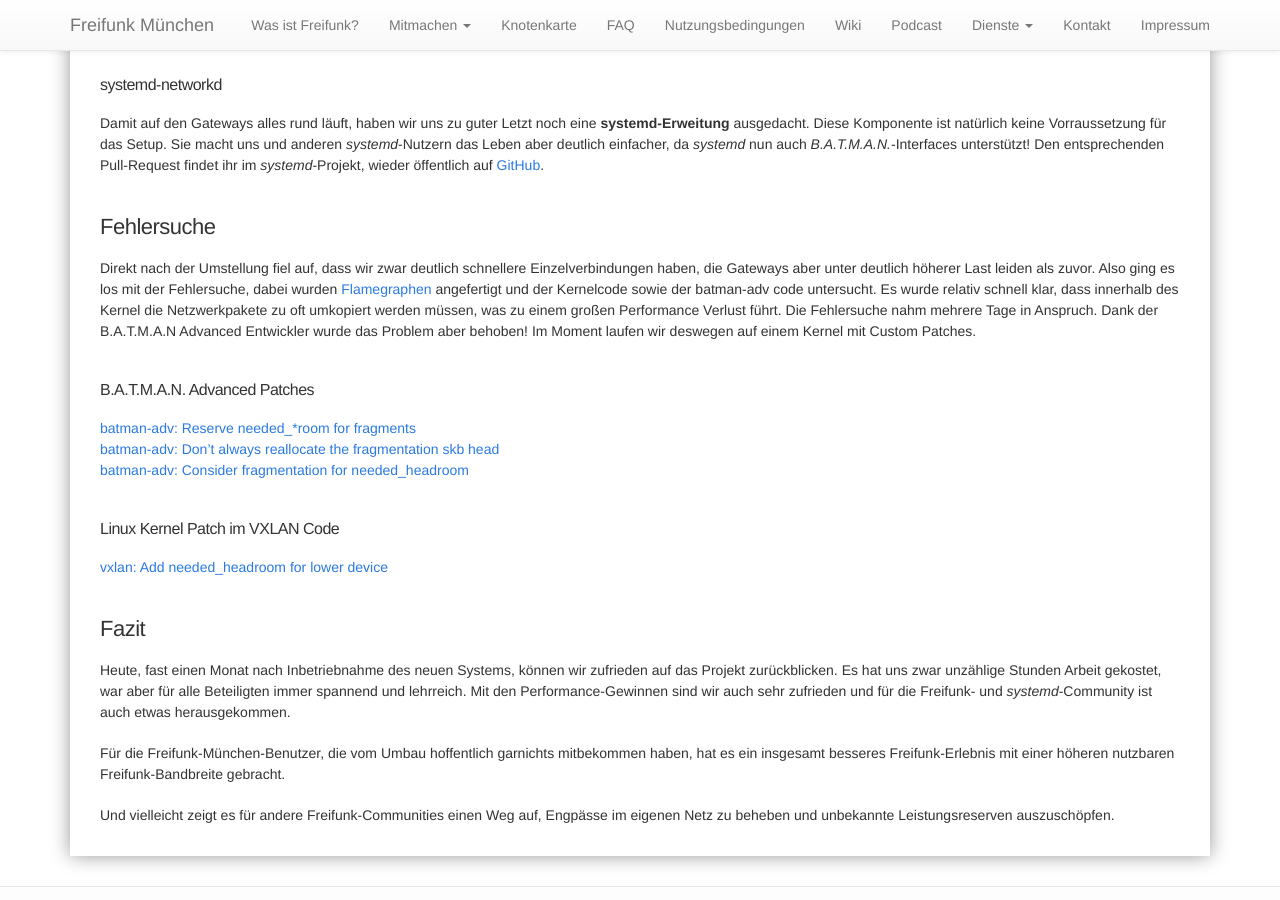
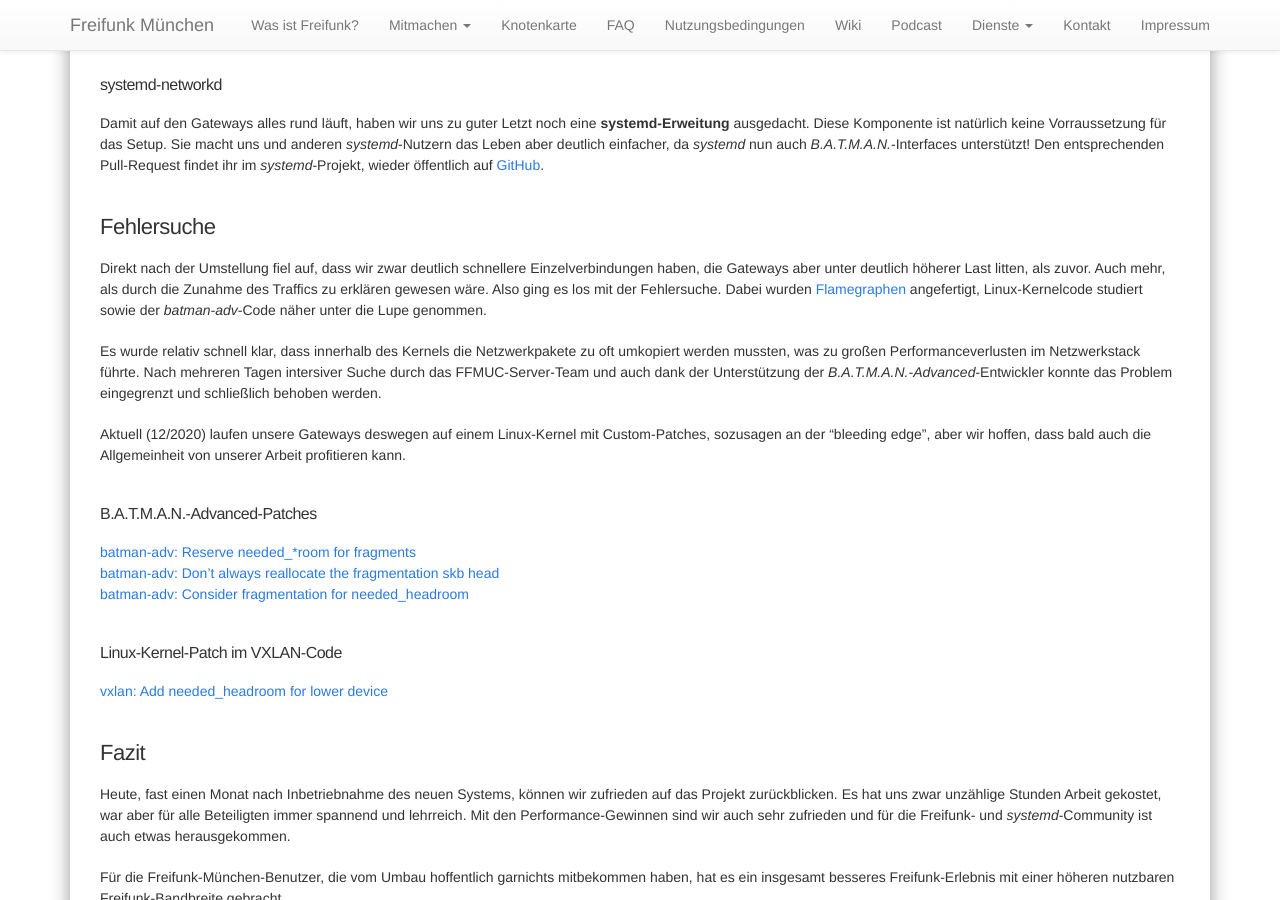
Before and after one commit to freifunkMUC/freifunkmuc.github.io, a Jekyll site: the page built from _posts/2020-12-03-wireguard-firmware.markdown, in a window 1280 px wide and 900 px high, scrolled down 1381 px. Built offline with Jekyll 4.4.1, drawn with Linux system fonts in a browser that asks for light colours.

Commit message:
Update 2020-12-03-wireguard-firmware.markdown

```diff
--- a/_posts/2020-12-03-wireguard-firmware.markdown
+++ b/_posts/2020-12-03-wireguard-firmware.markdown
@@ -37,14 +37,18 @@ Damit auf den Gateways alles rund läuft, haben wir uns zu guter Letzt noch eine
 
 ### Fehlersuche
 
-Direkt nach der Umstellung fiel auf, dass wir zwar deutlich schnellere Einzelverbindungen haben, die Gateways aber unter deutlich höherer Last leiden als zuvor. Also ging es los mit der Fehlersuche, dabei wurden [Flamegraphen](http://www.brendangregg.com/FlameGraphs/cpuflamegraphs.html) angefertigt und der Kernelcode sowie der batman-adv code untersucht. Es wurde relativ schnell klar, dass innerhalb des Kernel die Netzwerkpakete zu oft umkopiert werden müssen, was zu einem großen Performance Verlust führt. Die Fehlersuche nahm mehrere Tage in Anspruch. Dank der B.A.T.M.A.N Advanced Entwickler wurde das Problem aber behoben! Im Moment laufen wir deswegen auf einem Kernel mit Custom Patches.
+Direkt nach der Umstellung fiel auf, dass wir zwar deutlich schnellere Einzelverbindungen haben, die Gateways aber unter deutlich höherer Last litten, als zuvor. Auch mehr, als durch die Zunahme des Traffics zu erklären gewesen wäre. Also ging es los mit der Fehlersuche. Dabei wurden [Flamegraphen](http://www.brendangregg.com/FlameGraphs/cpuflamegraphs.html) angefertigt, Linux-Kernelcode studiert sowie der _batman-adv_-Code näher unter die Lupe genommen.
 
-#### B.A.T.M.A.N. Advanced Patches
+Es wurde relativ schnell klar, dass innerhalb des Kernels die Netzwerkpakete zu oft umkopiert werden mussten, was zu großen Performanceverlusten im Netzwerkstack führte. Nach mehreren Tagen intersiver Suche durch das FFMUC-Server-Team und auch dank der Unterstützung der _B.A.T.M.A.N.-Advanced_-Entwickler konnte das Problem eingegrenzt und schließlich behoben werden.
+
+Aktuell (12/2020) laufen unsere Gateways deswegen auf einem Linux-Kernel mit Custom-Patches, sozusagen an der "bleeding edge", aber wir hoffen, dass bald auch die Allgemeinheit von unserer Arbeit profitieren kann.
+
+#### B.A.T.M.A.N.-Advanced-Patches
 [batman-adv: Reserve needed_*room for fragments](https://patchwork.open-mesh.org/project/b.a.t.m.a.n./patch/20201126153120.1053700-1-sven@narfation.org/)<br />
 [batman-adv: Don't always reallocate the fragmentation skb head](https://patchwork.open-mesh.org/project/b.a.t.m.a.n./patch/20201127173849.19208-4-sw@simonwunderlich.de/)<br />
 [batman-adv: Consider fragmentation for needed_headroom](https://patchwork.open-mesh.org/project/b.a.t.m.a.n./patch/20201127173849.19208-2-sw@simonwunderlich.de/)<br />
 
-#### Linux Kernel Patch im VXLAN Code
+#### Linux-Kernel-Patch im VXLAN-Code
 [vxlan: Add needed_headroom for lower device](https://patchwork.open-mesh.org/project/b.a.t.m.a.n./patch/20201126125247.1047977-1-sven@narfation.org/)
 
 ### Fazit
```
